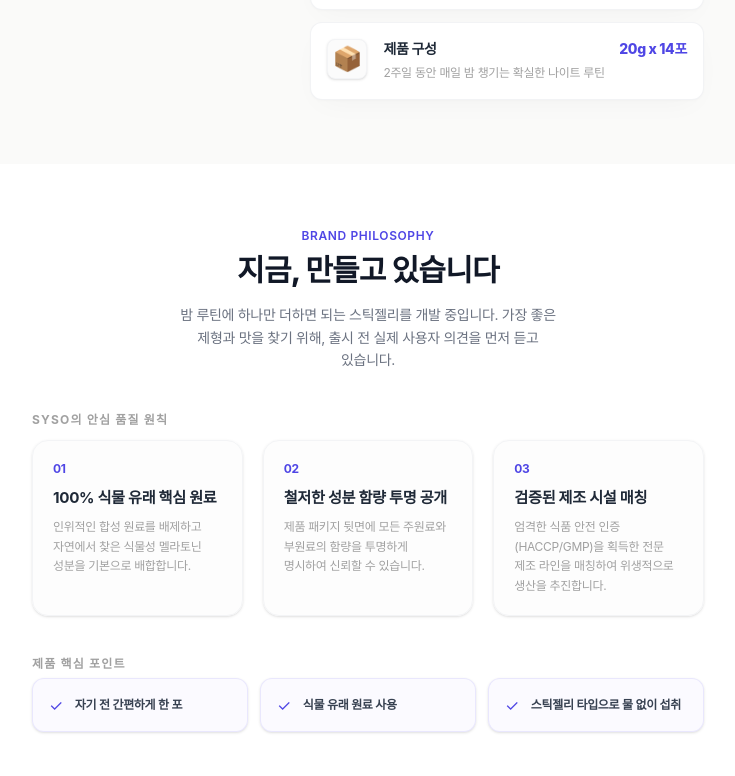
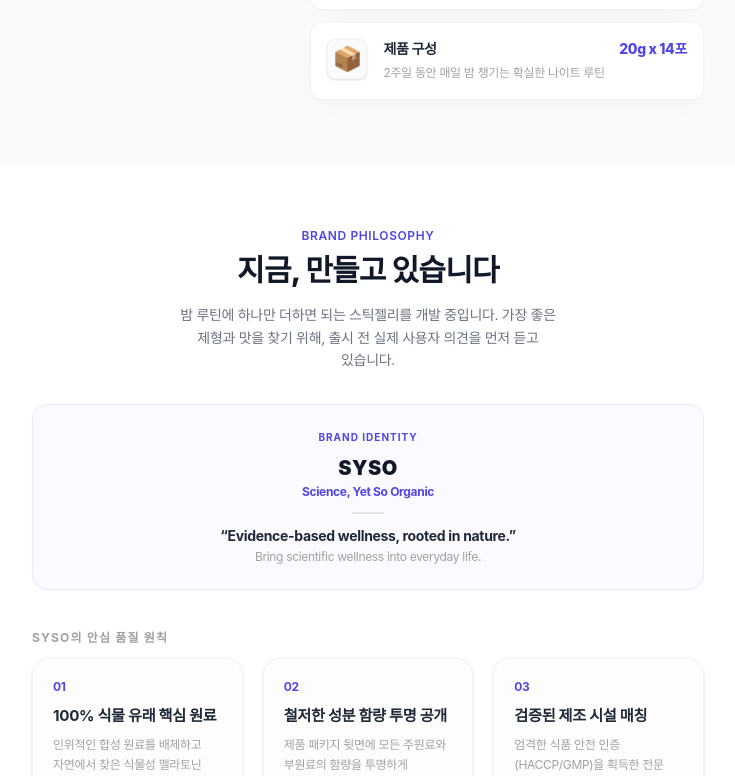
Before and after one commit to tooringsofficial-cloud/syso, a Next.js app: page /a in a window 1280 px wide. Shown: the part 2978-3754 px from the top of the page, without its empty margins (272-1007 px from the left). Built offline with nearby package versions, Linux system fonts and the light colour scheme; no server answers; a web font is replaced by a local one.

Commit message:
design: add brand identity card with slogan, statement, and mission to Concept

```diff
--- a/src/components/Concept.tsx
+++ b/src/components/Concept.tsx
@@ -29,9 +29,29 @@
         <h2 className="text-xl font-extrabold text-neutral-900 text-center mb-4 md:text-3xl tracking-tight">
           {data.title}
         </h2>
-        <p className="text-sm leading-relaxed text-neutral-500 text-center mb-10 max-w-sm mx-auto">
+        <p className="text-sm leading-relaxed text-neutral-500 text-center mb-8 max-w-sm mx-auto">
           {data.desc}
         </p>
+
+        {/* 브랜드 아이덴티티 & 미션 선언 카드 */}
+        <div className="mb-10 p-6 rounded-2xl bg-brand-surface/40 border border-brand-primary/10 text-center">
+          <span className="text-[10px] font-bold tracking-widest text-brand-primary uppercase mb-2 block">
+            Brand Identity
+          </span>
+          <h3 className="font-black text-neutral-900 text-xl tracking-wide">
+            SYSO
+          </h3>
+          <p className="text-xs font-bold text-brand-primary mt-0.5 mb-3">
+            Science, Yet So Organic
+          </p>
+          <div className="w-8 h-0.5 bg-neutral-200 mx-auto mb-3" />
+          <p className="text-sm font-bold text-neutral-800 leading-snug mb-1">
+            “Evidence-based wellness, rooted in nature.”
+          </p>
+          <p className="text-xs text-neutral-400">
+            Bring scientific wellness into everyday life.
+          </p>
+        </div>
 
         {/* 품질 3대 원칙 */}
         <div className="mb-10 space-y-4">
```
